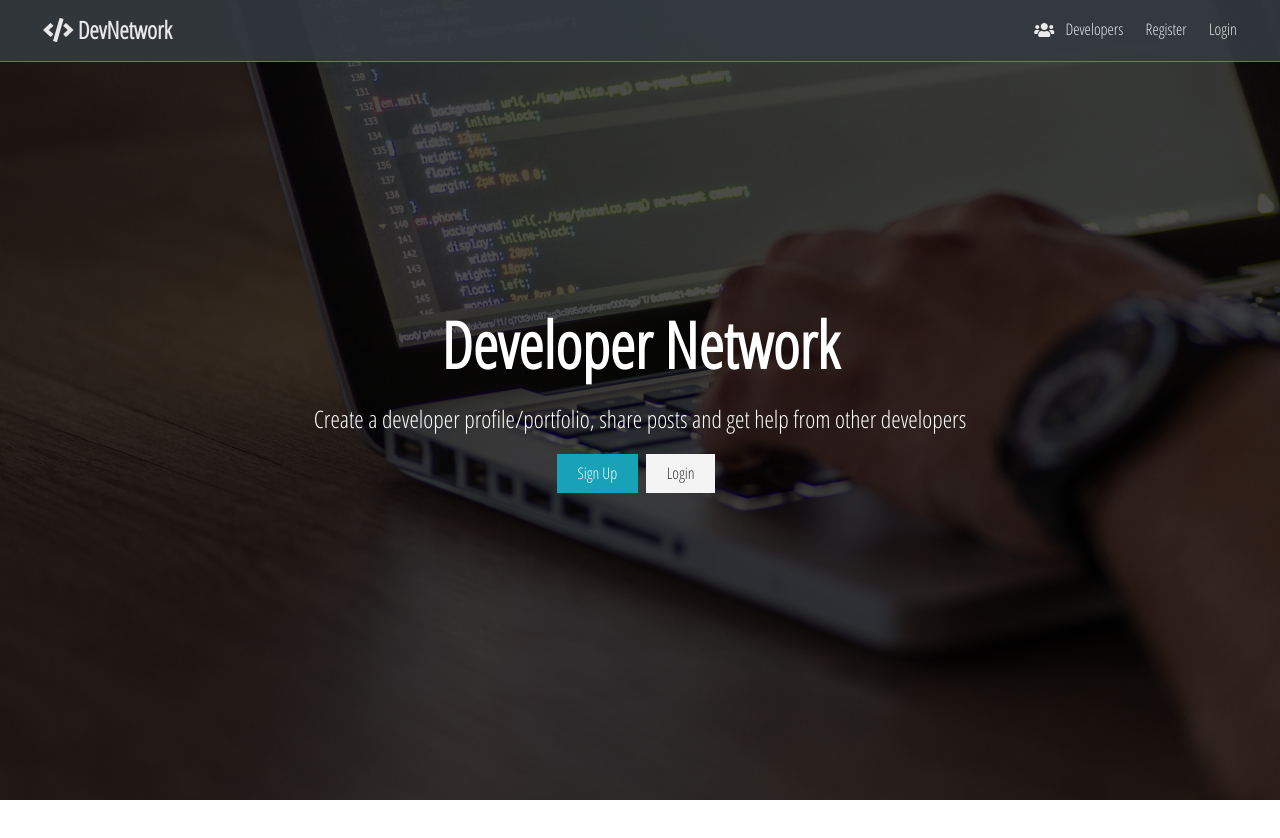
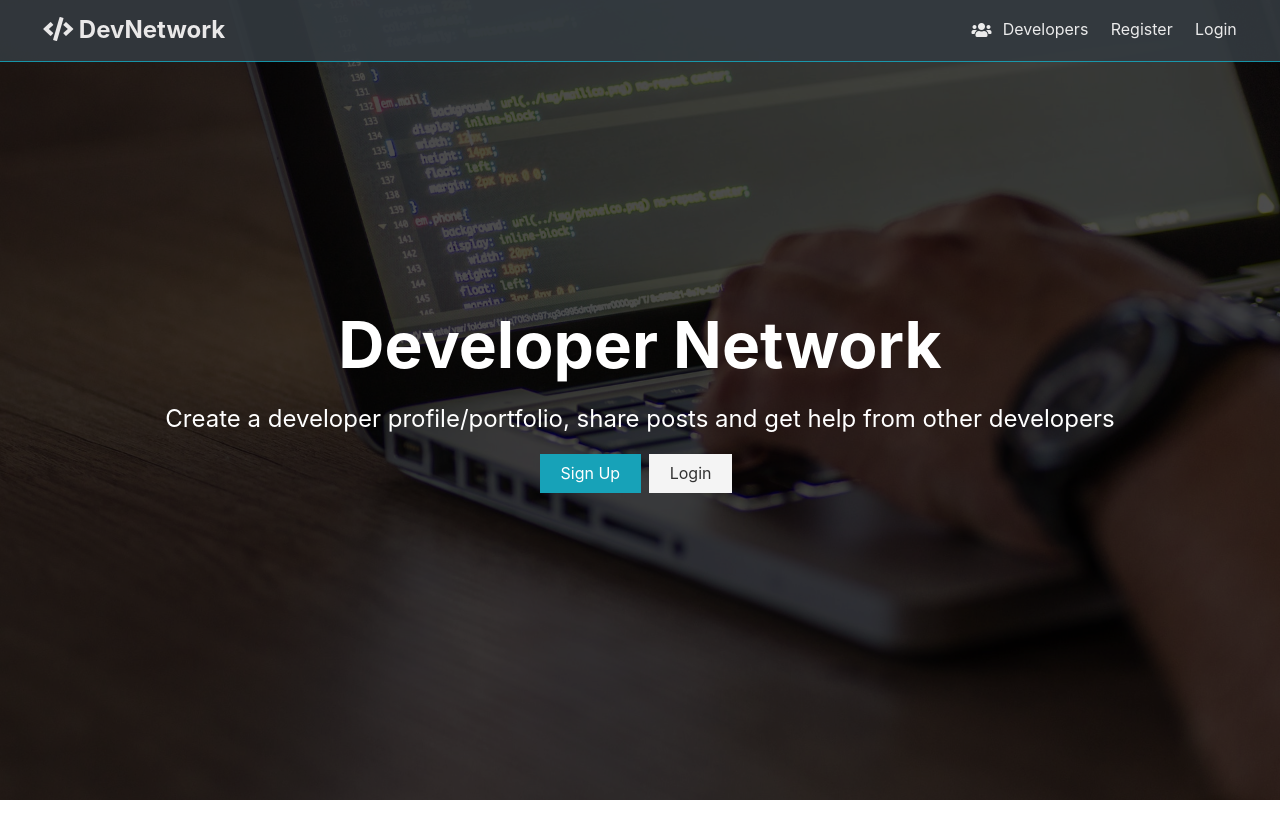
Before and after one commit to subashniraula6/DevelopersNetwork, a React (Create React App) app in the folder client/: page / in a window 1280 px wide. Shown: the top 838 px of the page. Built offline with nearby package versions, Linux system fonts and the light colour scheme; no server answers.

Commit message:
fonts update

```diff
--- a/client/src/App.css
+++ b/client/src/App.css
@@ -14,7 +14,7 @@
 }
 
 body {
-  font-family: 'Open Sans Condensed';
+  font-family: 'Inter', sans-serif;
   font-size: 1rem;
   line-height: 1.6;
   background-color: #fff;
@@ -37,9 +37,9 @@ img {
 /* Utilities */
 .container {
   max-width: 1100px;
+  padding: 0 2rem;
   margin: auto;
   overflow: hidden;
-  padding: 0 2rem;
   margin-top: 6rem;
   margin-bottom: 3rem;
 }
--- a/client/src/component/dashboard/EducationList.js
+++ b/client/src/component/dashboard/EducationList.js
@@ -28,7 +28,7 @@ const EducationList = ({ education, deleteEducation }) => {
         )
     })
     return (
-        <section className="container">
+        <section>
             <h2 className='my-2'> Education Credentials </h2>
             <table className='table'>
                 <thead>
--- a/client/src/component/dashboard/ExperienceList.js
+++ b/client/src/component/dashboard/ExperienceList.js
@@ -31,7 +31,7 @@ const ExperienceList = ({ experience, deleteExperience }) => {
         )
     })
     return (
-        <section className="container">
+        <section>
             <h2 className='my-2'> Experience Credentials </h2>
             <table className='table'>
                 <thead>
--- a/client/src/component/layout/auth/Login.js
+++ b/client/src/component/layout/auth/Login.js
@@ -3,6 +3,7 @@ import { Link, Redirect } from 'react-router-dom';
 import { loginUser } from '../../../actions/auth.actions'
 import { connect } from 'react-redux'
 import PropTypes from 'prop-types'
+import { Fragment } from 'react';
 
 const Login = ({ loginUser, auth }) => {
     const [formData, setFormData] = useState({ email: "", password: "" });
--- a/client/src/component/layout/auth/Register.js
+++ b/client/src/component/layout/auth/Register.js
@@ -1,4 +1,4 @@
-import React, { useState } from 'react'
+import React, { useState, Fragment } from 'react'
 import { connect } from 'react-redux'
 import { setAlert } from '../../../actions/alert.actions'
 import PropTypes from 'prop-types'
```
